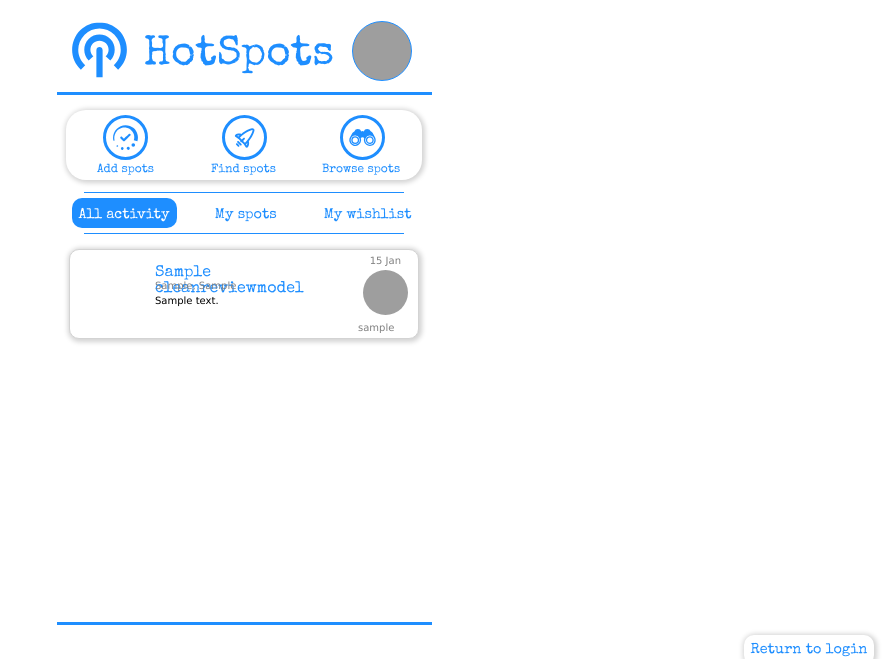
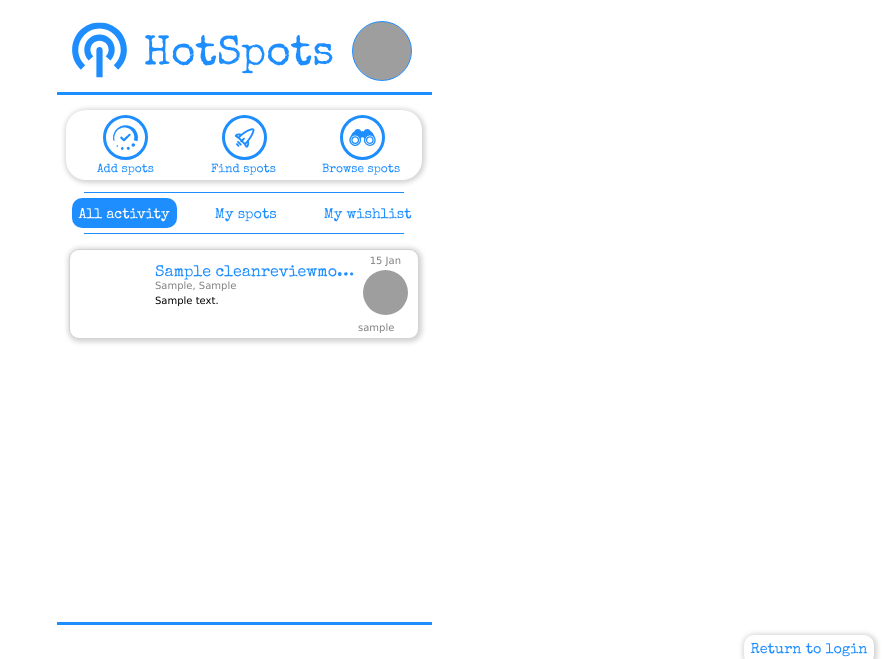
Before and after one commit to dmhburke/db-hotspots, a Django app: page /catalog/browsespots in a window 1280 px wide. Shown: the top 659 px of the page, without its empty margins (396-1280 px from the left). Run offline with Django 3.2, Linux system fonts and the light colour scheme; a user stored in the database is signed in; tables that the repository leaves empty hold one stand-in row (values such as "Sample post"); some libraries are stand-ins or nearby versions; grey boxes are pictures that could not be loaded.

Commit message:
Fix text overflow minor issue

```diff
--- a/catalog/static/css/styles.css
+++ b/catalog/static/css/styles.css
@@ -2655,8 +2655,9 @@ label.add {
   width: 200px;
   top: 15px;
   left: 85px;
+  overflow-x: hidden;
   text-overflow: ellipsis;
-  white-space: normal;
+  white-space: nowrap;
 }
 
 #browseAllActivitySpotCategory {
```
